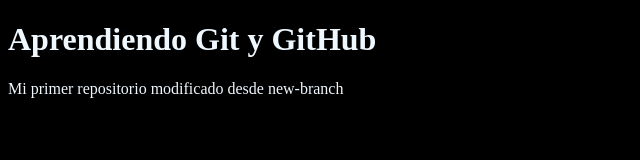
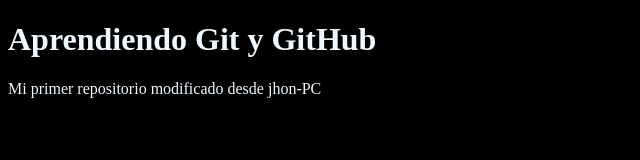
Before and after one commit to AlejandraOlazagasti/my-first-rep, a plain HTML site: page index.html in a window 1280 px wide. Shown: the full height of the page, 0-640 px from the left. Drawn offline with Linux system fonts and the light colour scheme.

Commit message:
update/from-jhon-PC

```diff
--- a/index.html
+++ b/index.html
@@ -10,7 +10,7 @@
 
 <body>
   <h1>Aprendiendo Git y GitHub</h1>
-  <p>Mi primer repositorio modificado desde new-branch</p>
+  <p>Mi primer repositorio modificado desde jhon-PC</p>
 </body>
 
 </html>
```
